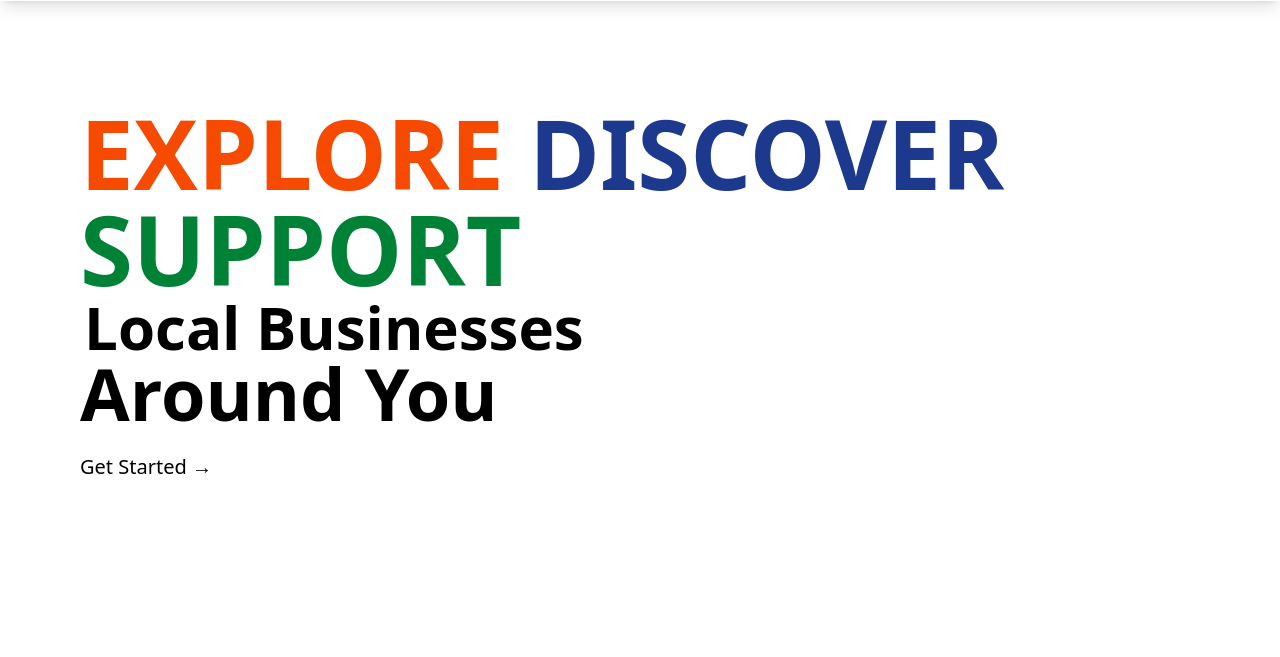
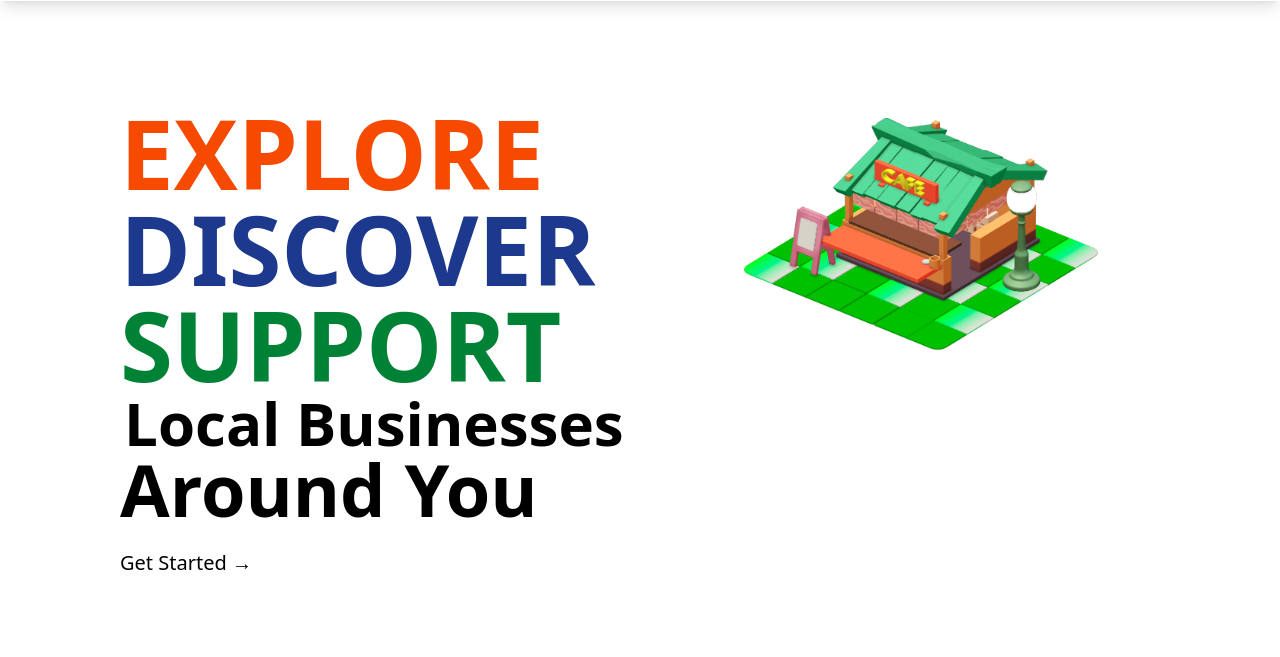
Before and after one commit to mprathip98/businessByte, a Django app: page / in a window 1280 px wide. Shown: the part 293-950 px from the top of the page. Before the commit the page ends 767 px from the top, so only its background shows below. Run offline with Django 5.2, Linux system fonts and the light colour scheme; some libraries are stand-ins or nearby versions.

Commit message:
spline creation added

```diff
--- a/businessByte/salesfloor/templates/home.html
+++ b/businessByte/salesfloor/templates/home.html
@@ -42,8 +42,8 @@
     </div>
 </div>
 <br>
-<div class="flex w-full flex-col lg:flex-row p-20">
-    <div>
+<div class="flex w-full h-full flex-col lg:flex-row p-20 ">
+    <div class="pl-10">
         <span class="text-rotate text-8xl font-bold duration-6000">
             <span class="justify-items-left">
                 <span class="text-orange-600">EXPLORE</span>
@@ -61,6 +61,7 @@
         <button class="btn btn-neutral btn-lg"><a class="text-xl">Get Started → </a></button>
     </div>
     <div class="justify-items-center">
+        <img src="{% static 'sidePic.png' %}"  >
 
     </div>
 </div>
```
Also changed, not shown: businessByte/salesfloor/static/sidePic.png.
